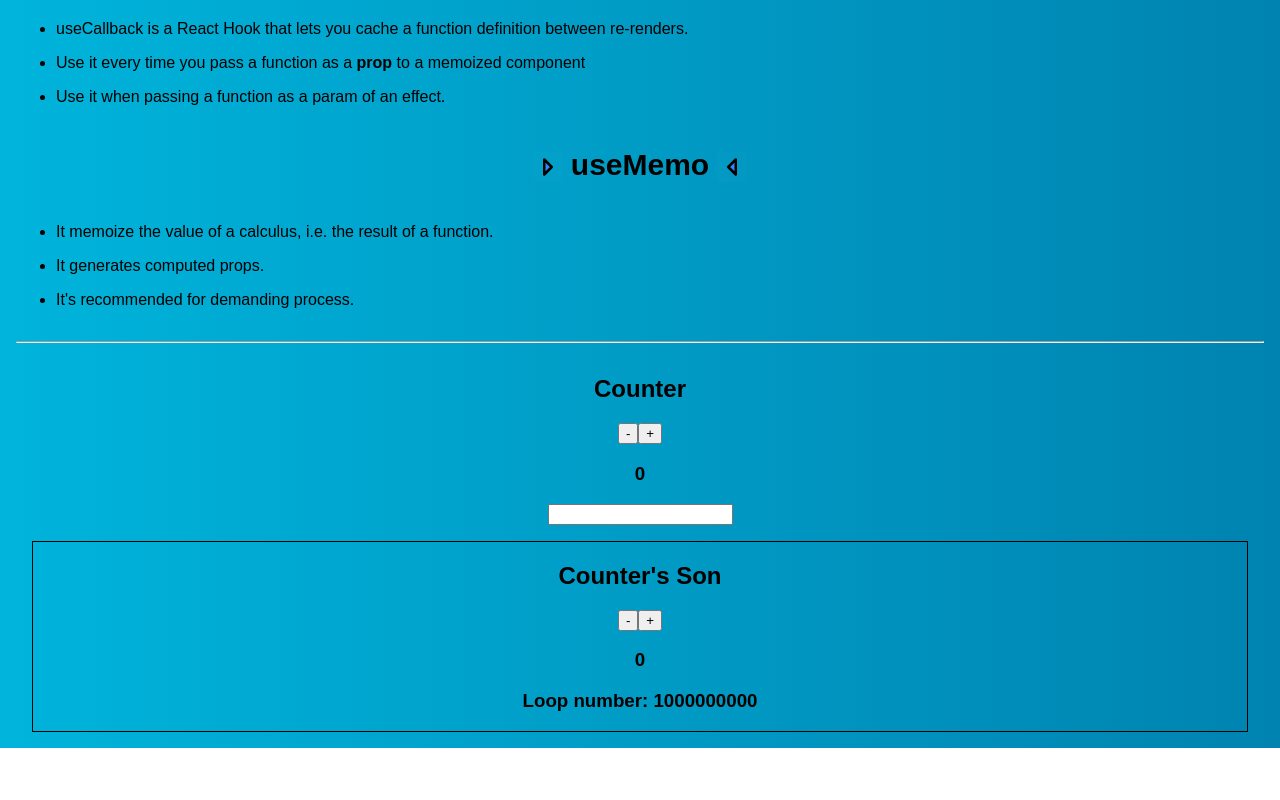
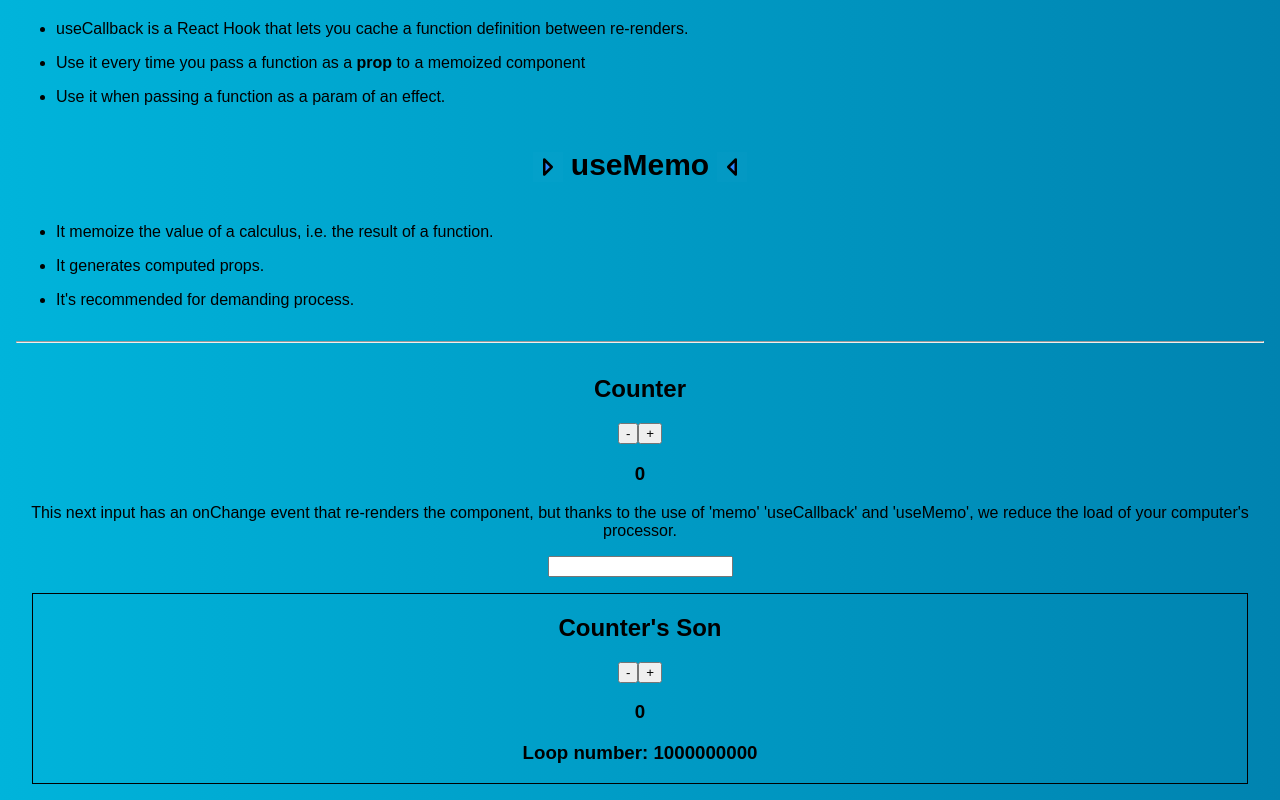
Before and after one commit to reche-git/04-React-Memorizacion, a React (Create React App) app: page / in a window 1280 px wide. Shown: the part 693-1493 px from the top of the page. Before the commit the page ends 1441 px from the top, so only its background shows below. Built offline with nearby package versions, Linux system fonts and the light colour scheme.

Commit message:
added input un Counter component

```diff
--- a/src/components/Counter.js
+++ b/src/components/Counter.js
@@ -21,6 +21,11 @@ const Counter = () => {
         <button onClick={add}>+</button>
       </nav>
       <h3>{counter}</h3>
+      <p>
+        This next input has an onChange event that re-renders the component, but
+        thanks to the use of 'memo' 'useCallback' and 'useMemo', we reduce the
+        load of your computer's processor.
+      </p>
       <input type="text" onChange={handleInput} value={input} />
       <CounterSon counter={counter} add={add} substract={substract} />
     </div>
```
